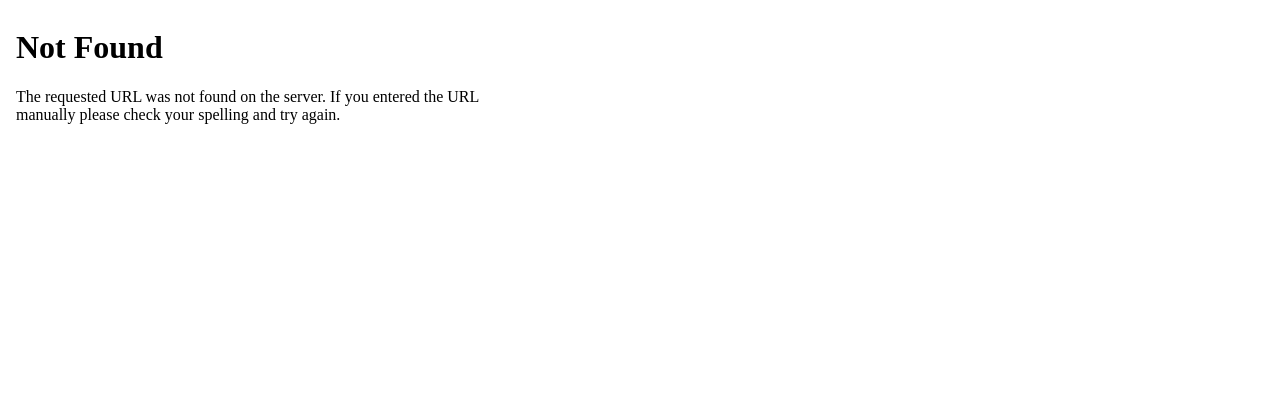
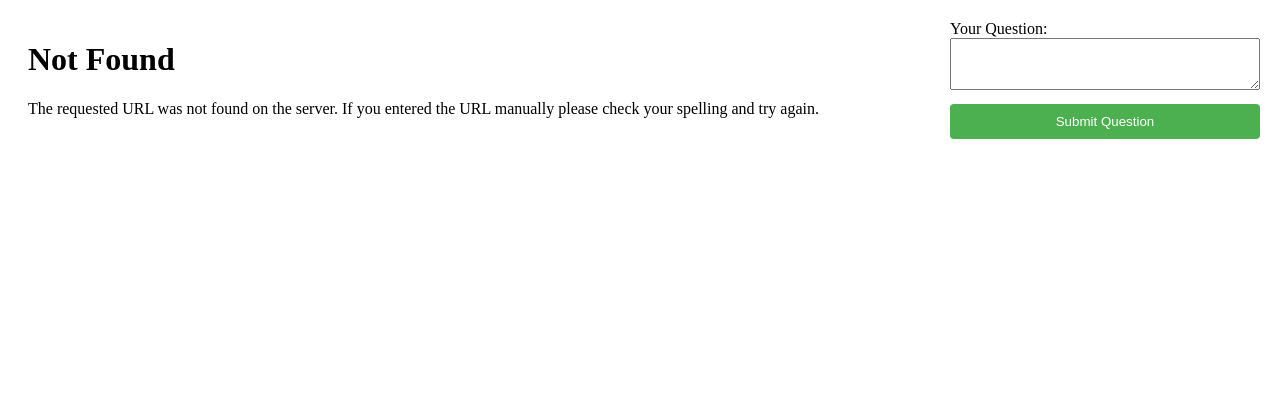
Before and after one commit to boopa5/sb_hacks, a Flask app: page /document/1 in a window 1280 px wide. Shown: the top 420 px of the page. After the commit the page ends 139 px from the top, so only its background shows below. Run offline with Flask 3, Linux system fonts and the light colour scheme.

Commit message:
added functionality to document.html

```diff
--- a/app.py
+++ b/app.py
@@ -60,10 +60,19 @@ def index():
     return render_template('homepage.html', file_names=file_names)
 
 
-@app.route('/document/<filename>')
-def doc(filename):
-    return render_template('document.html', file=filename)
+@app.route('/document/<filename>', methods = ['GET', 'POST'])
+def document(filename):
+    question = ""
+    if request.method == 'POST':
+        question = request.form['question']
 
+    print(f"this is the question: {question}")
+    return render_template('document.html', file=filename, question=question)
+
+
+# @app.route('document/<filename>', methods = ['GET', 'POST'])
+# def document_questions(filename, question):
+#     return render_template('document.html', filename=filename, question=question)
 
 if __name__ == '__main__':
     app.run(debug=True)
--- a/templates/document.html
+++ b/templates/document.html
@@ -1,6 +1,61 @@
-<html>
-  <body>
-    <embed src="{{ url_for('static', filename='uploads/' + file[:-4])}}" width="522px" height="7002px" />
+<!DOCTYPE html>
+<html lang="en">
+<head>
+    <meta charset="UTF-8">
+    <meta name="viewport" content="width=device-width, initial-scale=1.0">
+    <title>PDF Viewer with Question</title>
 
-  </body>
+    <style>
+        body {
+            display: flex;
+            flex-direction: row;
+            justify-content: space-between;
+            align-items: flex-start;
+            margin: 20px;
+        }
+
+        embed {
+            width: 70%; /* Adjust the width of the PDF viewer as needed */
+            height: 700px; /* Adjust the height of the PDF viewer as needed */
+        }
+
+        form {
+            width: 25%; /* Adjust the width of the form as needed */
+        }
+
+        textarea {
+            width: 100%;
+            padding: 10px;
+            box-sizing: border-box;
+            margin-bottom: 10px;
+            resize: vertical; /* Allow vertical resizing */
+        }
+
+        input[type="submit"] {
+            width: 100%;
+            padding: 10px;
+            box-sizing: border-box;
+            background-color: #4caf50;
+            color: white;
+            border: none;
+            border-radius: 4px;
+            cursor: pointer;
+        }
+
+        input[type="submit"]:hover {
+            background-color: #45a049;
+        }
+
+
+    </style>
+</head>
+<body>
+    <embed src="{{ '/static/uploads/' + file }}" />
+
+    <form method="post">
+        <label for="question">Your Question:</label>
+        <textarea id="question" name="question" required>{{ question }}</textarea>
+        <input type="submit" value="Submit Question">
+    </form>
+</body>
 </html>
--- a/templates/homepage.html
+++ b/templates/homepage.html
@@ -12,19 +12,19 @@
     <h1>Saved Documents</h1>
     {% for file in file_names %}
     <div class="preview">
-    <a href= "{{url_for('doc', filename = file)}}">
+    <a href= "{{url_for('document', filename = file)}}">
       {% set new_name = file.replace('_', ' ') %}
 
 
       <h2>{{new_name[:-4]}}</h2>
 
-      <embed src="{{ url_for('static', filename='images/' + file[:-4] + '.jpg')}}" width="262.5px" height="350px" />
+      <embed src="{{ '/static/images/' + file[:-4] + '.jpg' }}" width="262.5px" height="350px" />
     </a>
     </div>
 
     {% endfor %}
 
-    <form method="post" enctype="multipart/form-data">
+    <form method="post">
       <input type="file" name="file">
       <input type="submit" value="Upload">
     </form>
```
Also changed, not shown: static/images/Web_Dev_Syllabus_1.jpg (added), static/images/a.jpg (added), 2 other files.
